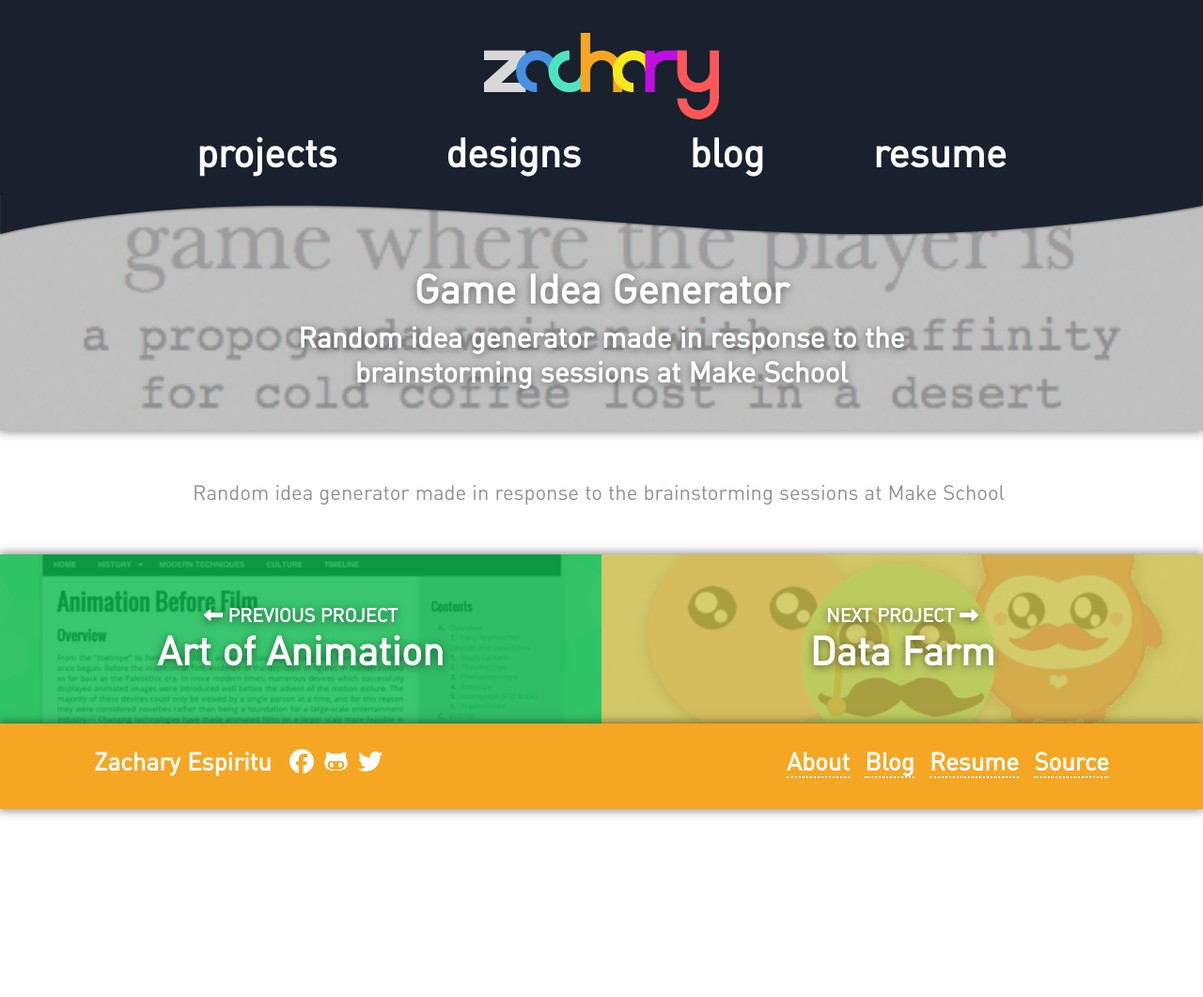
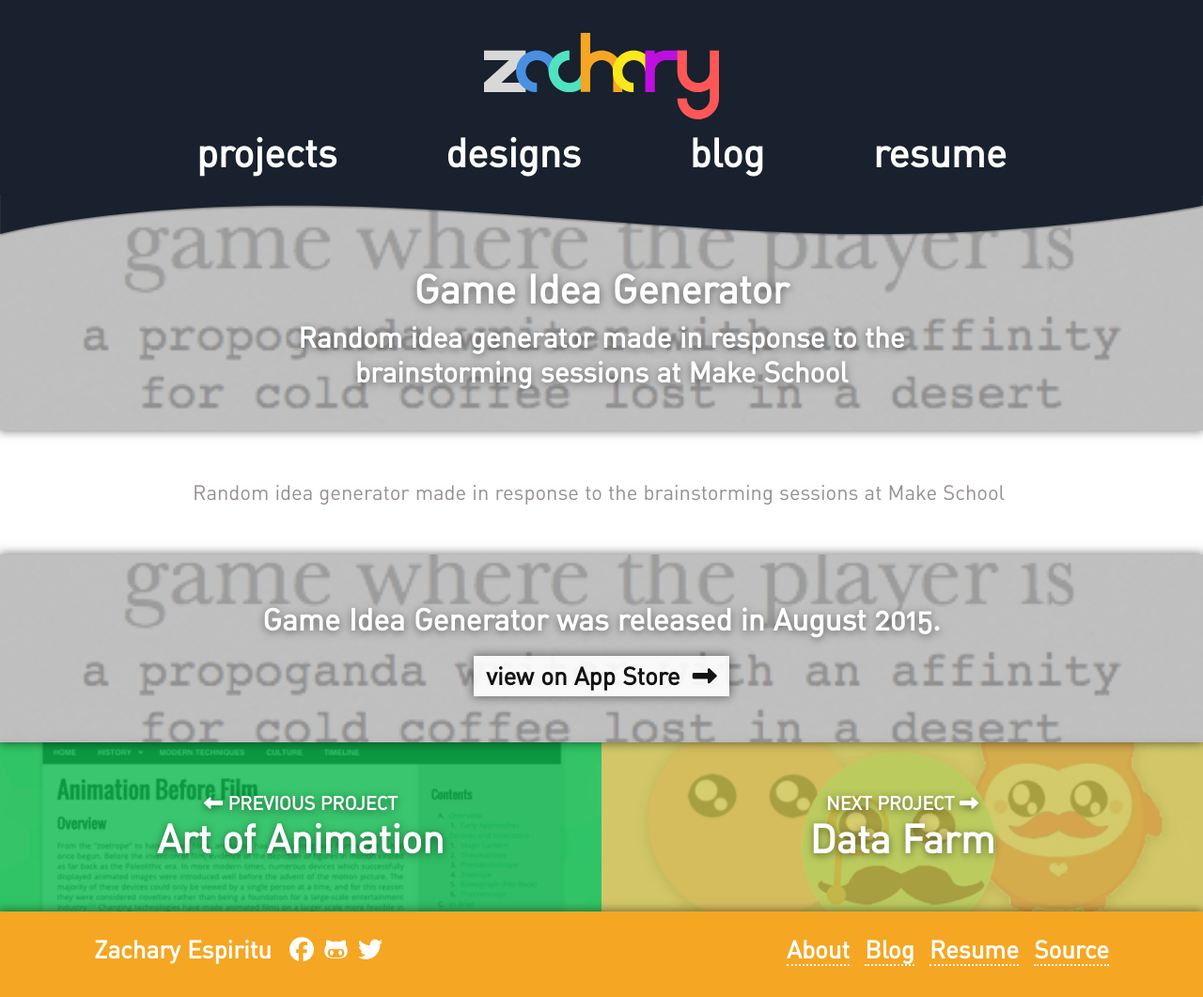
Before and after one commit to ZacharyEspiritu/zacharyespiritu.github.io, a Jekyll site: the page built from _projects/2015-07-18-game-idea-generator.markdown, in a window 1280 px wide. Shown: the whole page at 94% size. Built offline with Jekyll 4.4.1, drawn with Linux system fonts in a browser that asks for light colours; nearby versions of some CDN libraries; before the commit the page ends 900 px from its top, so only the background shows below that.

Commit message:
Update project ending front-matter

```diff
--- a/_projects/2014-05-23-art-of-animation.markdown
+++ b/_projects/2014-05-23-art-of-animation.markdown
@@ -4,6 +4,10 @@
 image_path: /images/portfolio-animation.png
 tagline: My final project for Regis High School’s Computer Technology I course
 card_color: "#0EBA4F"
+ending:
+  tagline: Art of Animation was published in May 2014.
+  link: http://zacharyespiritu.com/ArtOfAnimation
+  link_text: visit site
 ---
 
 My final project for Regis High School’s Computer Technology I course
--- a/_projects/2015-07-18-game-idea-generator.markdown
+++ b/_projects/2015-07-18-game-idea-generator.markdown
@@ -5,6 +5,10 @@
 image_path: /images/portfolio-gig.png
 tagline: Random idea generator made in response to the brainstorming sessions at Make School
 card_color: "#B5B5B5"
+ending:
+  tagline: Game Idea Generator was released in August 2015.
+  link: https://itunes.apple.com/us/app/game-idea-generator/id1037629356?mt=8
+  link_text: view on App Store
 ---
 
 Random idea generator made in response to the brainstorming sessions at Make School
--- a/_projects/2015-11-16-math-maze.markdown
+++ b/_projects/2015-11-16-math-maze.markdown
@@ -6,6 +6,10 @@
 card_color: "#696969"
 awards:
   - "Blueprint @ MIT 2016"
+ending:
+  tagline: Math Maze was developed at MIT Blueprint in February 2016.
+  link: https://github.com/ZacharyEspiritu/mit-blueprint
+  link_text: view Github repo
 ---
 
 Using dynamic maze generation algorithms when tile-based math games aren’t enough
--- a/_projects/2016-05-04-reaction-line.markdown
+++ b/_projects/2016-05-04-reaction-line.markdown
@@ -7,6 +7,10 @@
 awards:
   - "\"Audience Choice\" at Make<br>School Demo Day 2015"
   - "\"Student Choice Runner-up\" at Make School Demo Day 2015"
+ending:
+  tagline: Reaction Line was released in July 2015.
+  link: http://zacharyespiritu.com/ReactionLine
+  link_text: visit site
 ---
 
 An allegory for political divisiveness in the United States, or a game about sorting lines in the shortest time
--- a/_projects/2016-05-23-tile-tap-push.markdown
+++ b/_projects/2016-05-23-tile-tap-push.markdown
@@ -7,6 +7,10 @@
 awards:
   - "\"Audience Choice\" at Make<br>School Demo Day 2015"
   - "\"Student Choice Runner-up\" at Make School Demo Day 2015"
+ending:
+  tagline: Tile, Tap, Push! was released in July 2015.
+  link: http://zacharyespiritu.com/TileTapPush
+  link_text: visit site
 ---
 
 A tile-tapping time for two players and blatant ripoff of "Don’t Touch The White Tile"
--- a/_projects/2016-06-23-negotiatus.markdown
+++ b/_projects/2016-06-23-negotiatus.markdown
@@ -4,6 +4,10 @@
 image_path: /images/callout.jpg
 tagline: Sole developer of several large projects as a Software Engineering Intern for the summer of 2016
 card_color: "#33CB43"
+ending:
+  tagline: I worked for Negotiatus from June to August 2016.
+  link: http://negotiatus.com
+  link_text: visit site
 ---
 
 In the summer of 2016, I worked with Negotiatus as a Software Engineering Intern.
```
